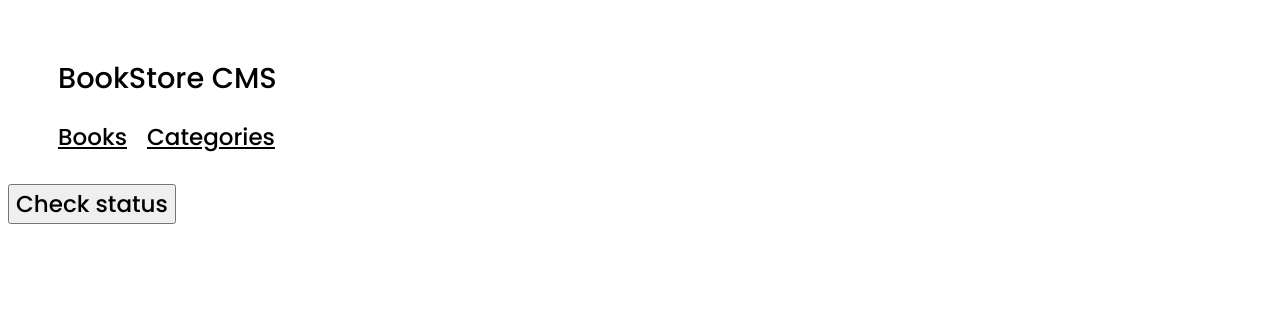
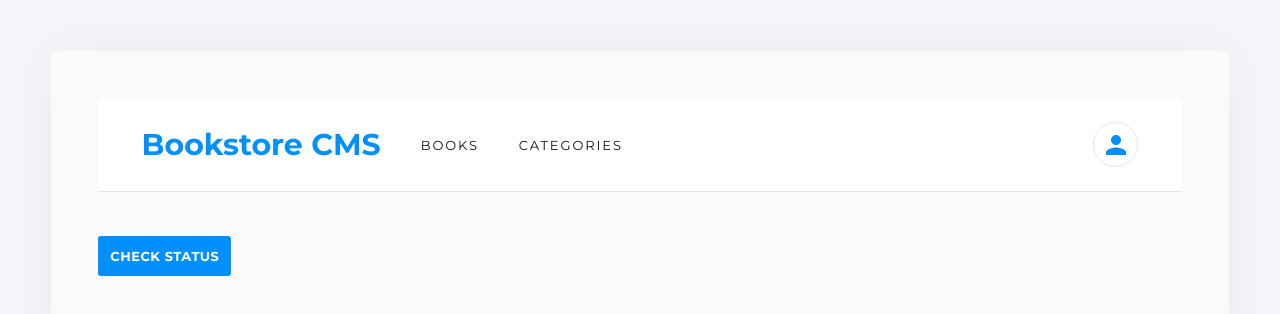
Before and after one commit to deyemiobaa/bookstore, a React (Create React App) app: page /categories in a window 1280 px wide. Shown: the top 314 px of the page. Built offline with nearby package versions, Linux system fonts and the light colour scheme; no server answers.

Commit message:
style app components

```diff
--- a/public/index.html
+++ b/public/index.html
@@ -8,6 +8,7 @@
       name="description"
       content="Web site created using create-react-app"
     />
+    <link href="https://fonts.googleapis.com/icon?family=Material+Icons" rel="stylesheet">
     <title>BookStore CMS</title>
   </head>
   <body>
--- a/src/app/App.scss
+++ b/src/app/App.scss
@@ -1,24 +1,45 @@
-@import url('https://fonts.googleapis.com/css2?family=Poppins:wght@400;500&display=swap');
-
-$text-color: #000;
-$padding: 30px;
-$font: 500 1.2rem 'Poppins',
-  sans-serif;
+@import url('https://fonts.googleapis.com/css2?family=Montserrat:wght@400;700&display=swap');
 
 * {
-  font: $font;
-  color: $text-color;
+  margin: 0;
+  padding: 0;
+  box-sizing: border-box;
+}
+
+body {
+  padding: 4%;
+  background-color: #f5f6fa;
+}
+
+#root {
+  border-radius: 4px;
+  box-shadow: 0 0 60px 0 rgb(0 0 0 / 5%);
+  background-color: #fafafa;
+  padding: 4%;
 }
 
 .book-list {
+  list-style-type: none;
+  margin: 0;
+  padding-top: 4%;
   display: flex;
   flex-direction: column;
-  justify-content: center;
-  align-items: center;
+  grid-gap: 0.938rem;
+  gap: 0.938rem;
+}
 
-  li {
-    display: flex;
-    column-gap: 20px;
-    margin-bottom: 20px;
-  }
+.primary-button {
+  cursor: pointer;
+  padding: 12px;
+  border-radius: 3px;
+  background-color: #0290ff;
+  border: none;
+  letter-spacing: 0.5px;
+  color: #fff;
+  font-size: 0.813rem;
+  font-weight: 700;
+  font-family:
+    "Montserrat",
+    sans-serif;
+  margin: 4% 0;
 }
--- a/src/components/book/book-item.js
+++ b/src/components/book/book-item.js
@@ -2,6 +2,7 @@ import React from 'react';
 import PropTypes from 'prop-types';
 import { useDispatch } from 'react-redux';
 import { deleteBook } from '../../redux/books/booksSlice';
+import './book-item.scss';
 
 const Book = ({
   author, title, category, id,
@@ -13,10 +14,47 @@ const Book = ({
   };
   return (
     <li>
-      <p>{author}</p>
-      <p>{title}</p>
-      <p>{category}</p>
-      <button type="button" onClick={handleClick} id={id}>Remove Book</button>
+      <div className="book">
+        <div className="book-content">
+          <div className="book-info">
+            <h4 className="book-category">{category}</h4>
+            <h2 className="book-title">{title}</h2>
+            <h6 className="book-author">{author}</h6>
+            <div className="action-buttons">
+              <button className="button-outline" type="button">Comments</button>
+              <div className="vertical-divider" />
+              <button
+                className="button-outline"
+                type="button"
+                onClick={handleClick}
+                id={id}
+              >
+                {' '}
+                Remove
+              </button>
+              <div className="vertical-divider" />
+              <button className="button-outline" type="button">Edit</button>
+            </div>
+          </div>
+          <div className="progress-container">
+            <div className="circular-progress-container">
+              <div className="circular-progress" />
+            </div>
+            <div className="progress-stat">
+              <p className="percent-complete">50%</p>
+              <p className="completed">Completed</p>
+            </div>
+            <div className="progress-divider" />
+            <div className="current-chapter-container">
+              <div>
+                <p className="current-chapter-label">CURRENT CHAPTER</p>
+                <p className="current-chapter">Chapter 20</p>
+              </div>
+              <div><button className="primary-button" type="button">UPDATE PROGRESS</button></div>
+            </div>
+          </div>
+        </div>
+      </div>
     </li>
   );
 };
--- /dev/null
+++ b/src/components/book/book-item.scss
@@ -0,0 +1,142 @@
+@import url('https://fonts.googleapis.com/css2?family=Montserrat:wght@400;700&display=swap');
+@import url('https://fonts.googleapis.com/css2?family=Roboto+Slab:wght@400;700&display=swap');
+
+$primary-color: #e8e8e8;
+$secondary-color: #121212;
+$font-roboto: 'Roboto Slab', sans-serif;
+$font-montserrat: 'Montserrat', sans-serif;
+
+.book {
+  background-color: #fff;
+  border-radius: 4px;
+  border: 1px solid $primary-color;
+  padding: 2rem;
+}
+
+.book-content {
+  display: flex;
+  justify-content: space-between;
+}
+
+.book-info {
+  display: flex;
+  flex-direction: column;
+  width: 100%;
+}
+
+.progress-container {
+  display: flex;
+  align-items: center;
+}
+
+.book-category,
+.book-title {
+  font-weight: 700;
+  color: $secondary-color;
+}
+
+.book-category {
+  font-family: $font-montserrat;
+  font-size: 0.875rem;
+  opacity: 0.5;
+}
+
+.book-author,
+.book-title {
+  font-family: "Roboto Slab", serif;
+}
+
+.book-title {
+  margin-top: 0.188rem;
+  font-size: 1.375rem;
+  letter-spacing: -0.2px;
+}
+
+.button-outline {
+  font-family: "Roboto Slab", serif;
+  background-color: transparent;
+  border: none;
+  color: #4386bf;
+  font-size: 0.875rem;
+  font-weight: 300;
+  align-items: center;
+  cursor: pointer;
+}
+
+.action-buttons {
+  display: flex;
+  align-items: center;
+  margin-top: 1.313rem;
+}
+
+.vertical-divider {
+  width: 0.125rem;
+  height: 1.5rem;
+  background-color: $primary-color;
+  margin: 0 1rem;
+}
+
+.circular-progress-container {
+  width: 5.625rem;
+  height: 5.625rem;
+  padding: 0.63rem 0.625rem 0.75rem 0.75rem;
+  display: flex;
+  justify-content: center;
+  align-items: center;
+}
+
+.circular-progress {
+  border-radius: 50%;
+  width: 4.25rem;
+  height: 4.25rem;
+  border: 5px solid #307bbe;
+  border-left-color: $primary-color;
+  border-bottom-color: $primary-color;
+  -webkit-transform: rotate(45deg);
+  transform: rotate(45deg);
+}
+
+.completed,
+.percent-complete {
+  font-family: $font-montserrat;
+  color: $secondary-color;
+}
+
+.progress-divider {
+  width: 0.125rem;
+  height: 4.375rem;
+  margin: 0 3.688rem 0 4.938rem;
+  background-color: $primary-color;
+}
+
+.current-chapter-container {
+  display: flex;
+  flex-direction: column;
+  grid-gap: 20px;
+  gap: 20px;
+  width: 14rem;
+}
+
+.current-chapter,
+.current-chapter-label {
+  font-family: "Roboto Slab", serif;
+  font-weight: 300;
+  color: $secondary-color;
+}
+
+.current-chapter-label {
+  font-size: 0.813rem;
+  opacity: 0.5;
+}
+
+.primary-button {
+  cursor: pointer;
+  border: none;
+  background-color: #0290ff;
+  border-radius: 3px;
+  padding: 8px 24px;
+  font-family: "Roboto Slab", serif;
+  font-weight: 300;
+  letter-spacing: 0.5px;
+  color: #fff;
+}
--- a/src/components/form/book-submit.js
+++ b/src/components/form/book-submit.js
@@ -1,6 +1,7 @@
 import React, { useState } from 'react';
 import { useDispatch } from 'react-redux';
 import { addBook } from '../../redux/books/booksSlice';
+import './book-submit.scss';
 
 const Form = () => {
   const [newBook, setNewBook] = useState({
@@ -27,47 +28,42 @@ const Form = () => {
 
   const { title, author, category } = newBook;
   return (
-    <div>
-      <h2>Add New Book</h2>
+    <section>
+      <div className="horizontal-divider" />
+      <h2 className="form-title">ADD NEW BOOK</h2>
       <form onSubmit={handleSubmit}>
-        <div className="form-group">
         <input
           type="text"
-            className="form-control"
+          className="input"
           name="title"
           placeholder="Title"
           value={title}
           onChange={handleChange}
           required
         />
-        </div>
-        <div className="form-group">
         <input
           type="text"
-            className="form-control"
+          className="input"
           name="author"
           placeholder="Author"
           value={author}
           onChange={handleChange}
           required
         />
-        </div>
-        <div className="form-group">
         <input
           type="text"
-            className="form-control"
+          className="input"
           name="category"
           placeholder="Category"
           value={category}
           onChange={handleChange}
           required
         />
-        </div>
-        <button type="submit" className="btn btn-primary">
-          Add Book
+        <button type="submit" className="primary-button-big">
+          ADD BOOK
         </button>
       </form>
-    </div>
+    </section>
   );
 };
 
--- /dev/null
+++ b/src/components/form/book-submit.scss
@@ -0,0 +1,56 @@
+@import url('https://fonts.googleapis.com/css2?family=Montserrat:wght@400;700&display=swap');
+
+* {
+  font-family: 'Montserrat', sans-serif;
+  box-sizing: border-box;
+}
+
+.horizontal-divider {
+  height: 0.125rem;
+  background-color: #e8e8e8;
+  width: 100%;
+  margin: 2.5rem 0 1.813rem;
+}
+
+.form-title {
+  font-size: 1.25rem;
+  font-weight: 700;
+  letter-spacing: -0.18px;
+  color: #888;
+}
+
+form {
+  margin-top: 20px;
+  display: grid;
+  grid-template-columns: repeat(4, 1fr);
+  column-gap: 32px;
+  justify-content: center;
+}
+
+.input {
+  padding: 12px;
+  border-radius: 4px;
+  border: 1px solid #e8e8e8;
+  background-color: #fff;
+  font-size: 1rem;
+  letter-spacing: -0.15px;
+  color: #121212;
+}
+
+.input:focus {
+  outline: none;
+  border: 1px solid #0290ff;
+}
+
+.primary-button-big {
+  cursor: pointer;
+  padding: 12px;
+  border-radius: 3px;
+  background-color: #0290ff;
+  border: none;
+  letter-spacing: 0.5px;
+  color: #fff;
+  font-size: 0.813rem;
+  font-weight: 700;
+  font-family: "Roboto Slab", serif;
+}
--- a/src/components/header/nav.scss
+++ b/src/components/header/nav.scss
@@ -1,42 +1,53 @@
-@import url('https://fonts.googleapis.com/css2?family=Poppins:wght@400;500&display=swap');
+@import url('https://fonts.googleapis.com/css2?family=Montserrat:wght@400;700&display=swap');
 
-$text-color: #000;
-$padding: 30px;
-$font: 500 1.2rem 'Poppins',
-  sans-serif;
+$text-color: #0290ff;
+$font: "Montserrat", sans-serif;
 
-* {
-  font: $font;
+.header {
+  display: grid;
+  grid-template-columns: auto auto 1fr;
+  align-items: center;
+  padding: 24px 4%;
+  background-color: #fff;
+  border-bottom: 1px solid #e8e8e8;
+  column-gap: 40px;
+  font-family: $font;
+}
+
+h1 {
+  font-size: 1.875rem;
+  font-weight: 700;
   color: $text-color;
 }
 
-.navigation {
-  padding: $padding 50px;
-}
-
-.navigation > h1 {
-  font-size: 1.5rem;
+nav {
+  display: flex;
+  column-gap: 40px;
 }
 
 .nav-links {
-  display: flex;
-  align-items: center;
-  column-gap: 20px;
+  opacity: 1;
+  color: #121212;
+  font-size: 0.813rem;
+  letter-spacing: 1.9px;
+  text-decoration: none;
 }
 
-.links:hover {
-  text-decoration: underline;
+.icon-button {
+  display: flex;
+  justify-content: center;
+  align-items: center;
+  cursor: pointer;
+  width: 2.813rem;
+  height: 2.813rem;
+  border-radius: 50%;
+  border: 1px solid #e8e8e8;
+  background-color: #fff;
+  color: $text-color;
+  justify-self: end;
 }
 
-.user-icon {
-  display: flex;
-  align-items: center;
-  justify-content: center;
-  width: 50px;
-  height: 50px;
-  border-radius: 50%;
-  background: #fff;
-  color: #000;
-  font-size: 1.5rem;
-  cursor: pointer;
+.primary-color {
+  color: $text-color;
+  font-size: 30px;
 }
--- a/src/components/header/navigation.js
+++ b/src/components/header/navigation.js
@@ -5,12 +5,13 @@ import './nav.scss';
 class NavBar extends React.PureComponent {
   render() {
     return (
-      <header className="navigation">
-        <h1>BookStore CMS</h1>
-        <nav className="nav-links">
-          <Link to="/" className="links">Books</Link>
-          <Link to="/categories" className="links">Categories</Link>
+      <header className="header">
+        <h1>Bookstore CMS</h1>
+        <nav>
+          <Link to="/" className="nav-links">BOOKS</Link>
+          <Link to="/categories" className="nav-links">CATEGORIES</Link>
         </nav>
+        <button className="icon-button" type="button"><span className="material-icons primary-color">person</span></button>
       </header>
     );
   }
--- a/src/components/pages/books.js
+++ b/src/components/pages/books.js
@@ -8,8 +8,8 @@ const Books = () => {
   const allBooks = useSelector(selectAllBooks);
   return (
     <>
-      <div className="book-list">
-        <ul>
+      <div className="book-container">
+        <ul className="book-list">
           {allBooks.map((book) => (
             <Book
               id={book.id}
--- a/src/components/pages/categories.js
+++ b/src/components/pages/categories.js
@@ -7,8 +7,8 @@ const Categories = () => {
   const dispatch = useDispatch();
 
   return (
-    <div className="container">
-      <button type="button" onClick={() => dispatch(STATUS())}>Check status</button>
+    <div className="categories">
+      <button className="primary-button" type="button" onClick={() => dispatch(STATUS())}>CHECK STATUS</button>
       <p>{text}</p>
     </div>
   );
```
Lines whose indentation alone changed are shown as unchanged.
